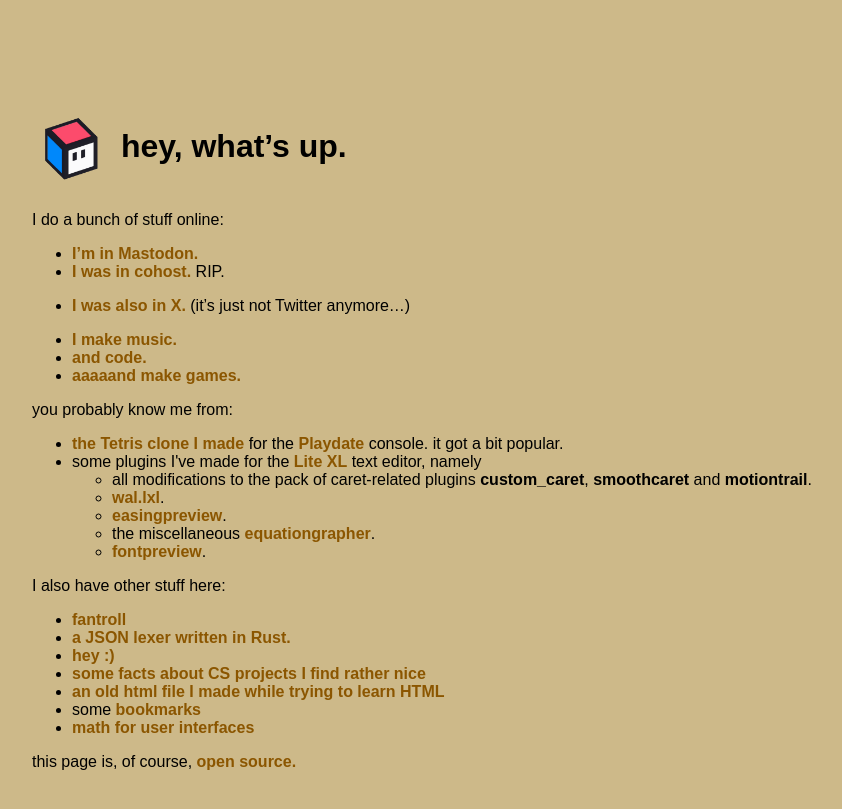
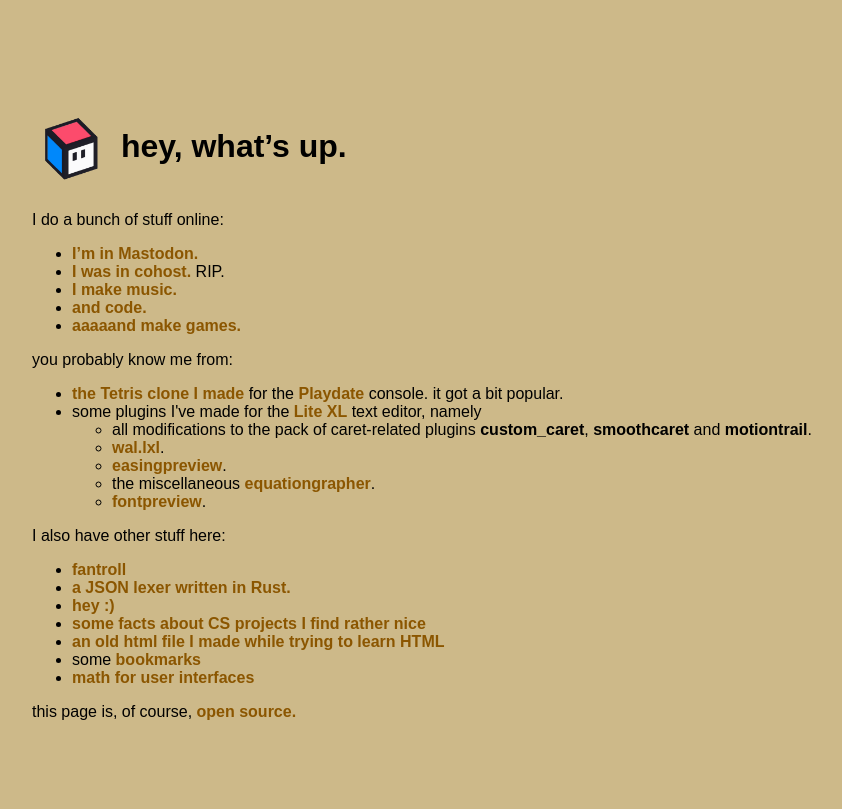
Before and after one commit to thacuber2a03/thacuber2a03.github.io, a Jekyll site: the page built from index.md, in a window 1280 px wide. Shown: the top 809 px of the page, without its empty margins (56-898 px from the left). Built offline with Jekyll 4.4.1, drawn with Linux system fonts in a browser that asks for light colours.

Commit message:
remove mention of Twitter

```diff
--- a/index.md
+++ b/index.md
@@ -10,8 +10,6 @@
 
 - <a rel="me" href="https://mastodon.gamedev.place/@thacuber2a03">I'm in Mastodon.</a>
 - [I was in cohost.](https://cohost.org/thacuber2a03) RIP.
-- [I was also in X.](https://x.com/thacuber2a03) (it's just not Twitter anymore...)
-
 - [I make music.](https://youtube.com/@thacuber2a03)
 - [and code.](https://github.com/thacuber2a03)
 - [aaaaand make games.](https://thacuber.itch.io)
```
